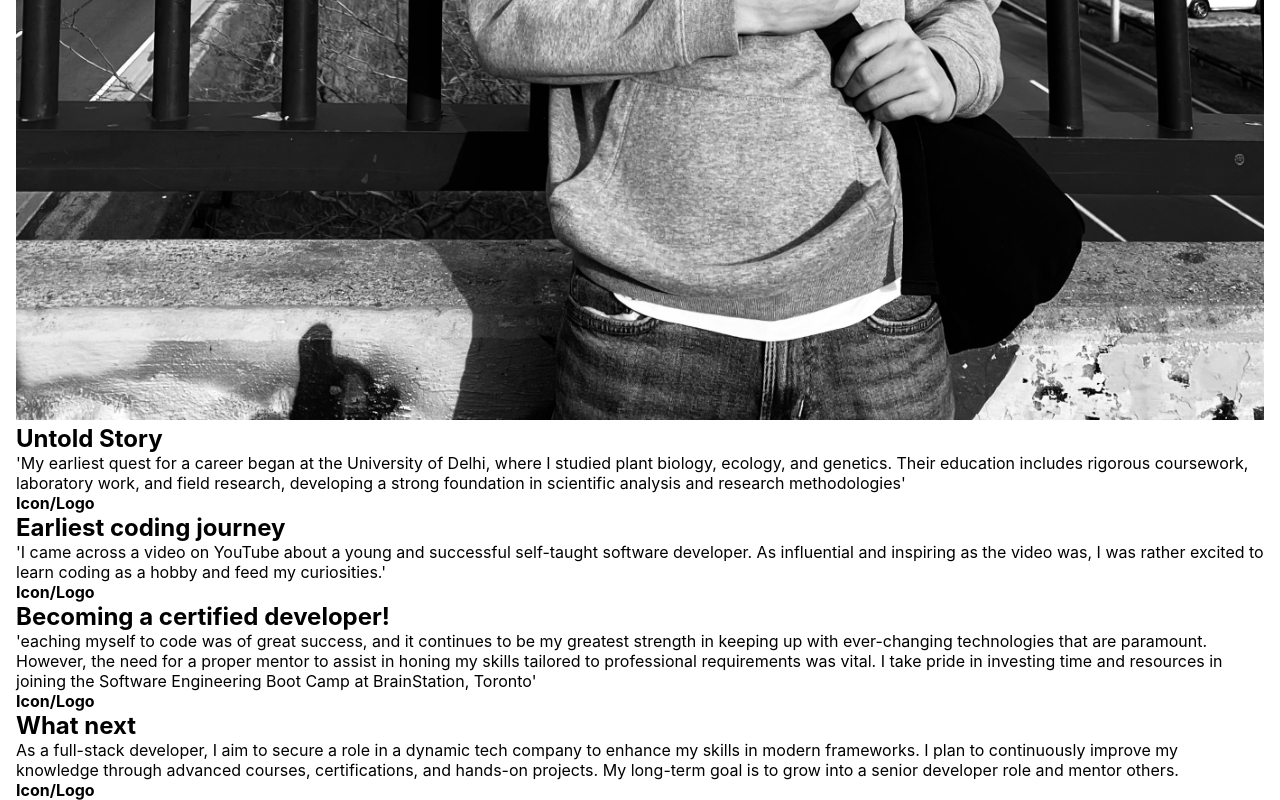
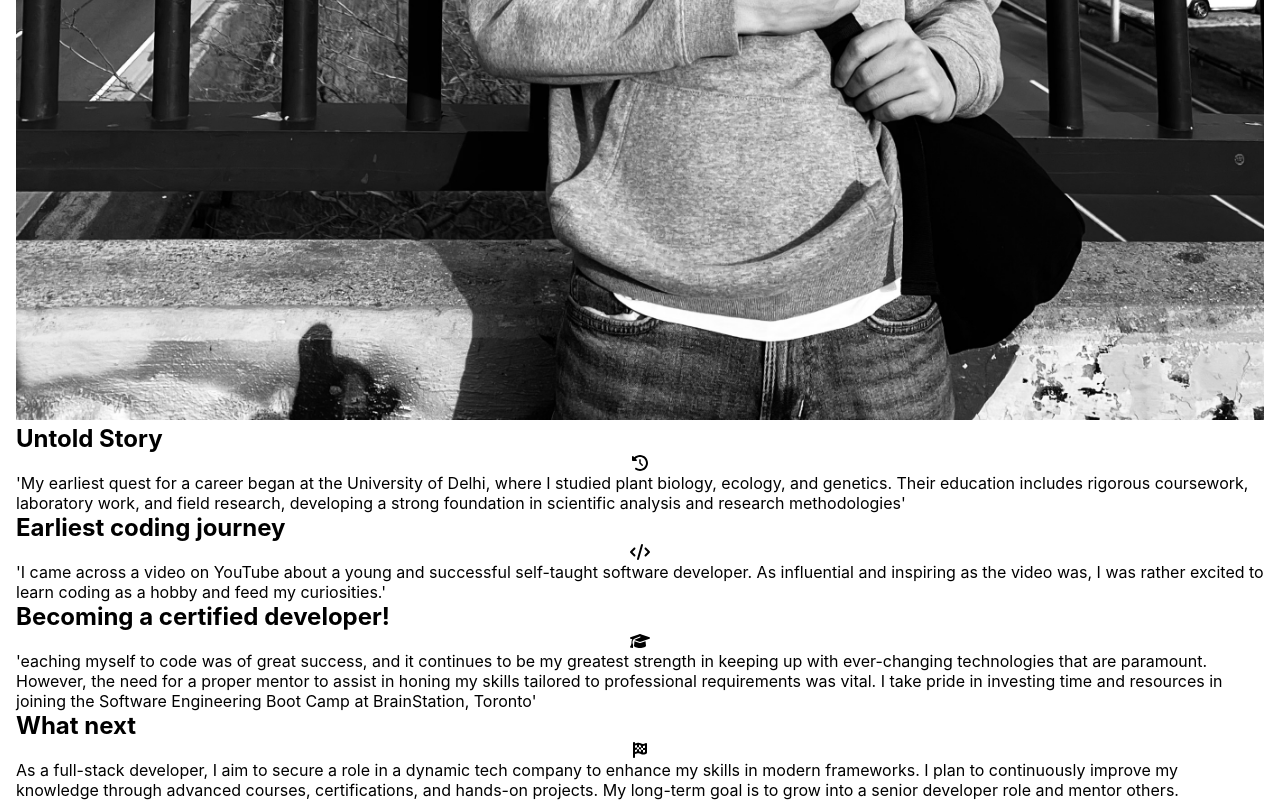
Before and after one commit to Tsedhondup/Portfolio, a React (Create React App) app: page /About in a window 1280 px wide. Shown: the part 1325-2125 px from the top of the page. Built offline with nearby package versions, Linux system fonts and the light colour scheme.

Commit message:
class names added

```diff
--- a/src/Components/AboutFirst/AboutFirst.js
+++ b/src/Components/AboutFirst/AboutFirst.js
@@ -10,69 +10,80 @@ import { FontAwesomeIcon } from "@fortawesome/react-fontawesome";
 const AboutFirst = () => {
   return (
     <section className="about-second">
-      <h1>About me </h1>
+      <h1 className="about-second__header">About me </h1>
       <div>
         <img src={profilePic} alt="author-photo" />
       </div>
-      <section>
+      <section className="about-text-container">
         {/* Untold story */}
-        <section>
-          <div>
-            <h2>Untold Story</h2>
+        <section className="about-text">
+          <div className="about-text__title">
+            <h2 className="about-text__title--text">Untold Story</h2>
+            <FontAwesomeIcon
+              icon={faHistory}
+              className="about-text__title--icon"
+            />
+          </div>
           <p>
             'My earliest quest for a career began at the University of Delhi,
             where I studied plant biology, ecology, and genetics. Their
             education includes rigorous coursework, laboratory work, and field
-              research, developing a strong foundation in scientific analysis
-              and research methodologies'
+            research, developing a strong foundation in scientific analysis and
+            research methodologies'
           </p>
-          </div>
-          <h1>Icon/Logo</h1>
         </section>
         {/* Earliest coding journey */}
-        <section>
-          <div>
-            <h2>Earliest coding journey</h2>
+        <section className="about-text">
+          <div className="about-text__title">
+            <h2 className="about-text__title--text">Earliest coding journey</h2>
+            <FontAwesomeIcon
+              icon={faCode}
+              className="about-text__title--icon"
+            />
+          </div>
           <p>
             'I came across a video on YouTube about a young and successful
-              self-taught software developer. As influential and inspiring as
-              the video was, I was rather excited to learn coding as a hobby and
-              feed my curiosities.'
+            self-taught software developer. As influential and inspiring as the
+            video was, I was rather excited to learn coding as a hobby and feed
+            my curiosities.'
           </p>
-          </div>
-          <h1>Icon/Logo</h1>
         </section>
         {/* Becoming a certified developer! */}
-        <section>
-          <div>
-            <h2>Becoming a certified developer!</h2>
+        <section className="about-text">
+          <div className="about-text__title">
+            <h2 className="about-text__title--text">
+              Becoming a certified developer!
+            </h2>
+            <FontAwesomeIcon
+              icon={faGraduationCap}
+              className="about-text__title--icon"
+            />
+          </div>
           <p>
-              'eaching myself to code was of great success, and it continues to
-              be my greatest strength in keeping up with ever-changing
-              technologies that are paramount. However, the need for a proper
-              mentor to assist in honing my skills tailored to professional
-              requirements was vital. I take pride in investing time and
-              resources in joining the Software Engineering Boot Camp at
-              BrainStation, Toronto'
+            'eaching myself to code was of great success, and it continues to be
+            my greatest strength in keeping up with ever-changing technologies
+            that are paramount. However, the need for a proper mentor to assist
+            in honing my skills tailored to professional requirements was vital.
+            I take pride in investing time and resources in joining the Software
+            Engineering Boot Camp at BrainStation, Toronto'
           </p>
-          </div>
-          <h1>Icon/Logo</h1>
         </section>
         {/* What next */}
-        <section>
-          <div>
-            <h2>What next</h2>
+        <section className="about-text">
+          <div className="about-text__title">
+            <h2 className="about-text__title--text">What next</h2>
+            <FontAwesomeIcon
+              icon={faFlagCheckered}
+              className="about-text__title--icon"
+            />
+          </div>
           <p>
-              As a full-stack developer, I aim to secure a role in a dynamic
-              tech company to enhance my skills in modern frameworks. I plan to
+            As a full-stack developer, I aim to secure a role in a dynamic tech
+            company to enhance my skills in modern frameworks. I plan to
             continuously improve my knowledge through advanced courses,
-              certifications, and hands-on projects. My long-term goal is to
-              grow into a senior developer role and mentor others.
+            certifications, and hands-on projects. My long-term goal is to grow
+            into a senior developer role and mentor others.
           </p>
-          </div>
-          <div>
-            <h1>Icon/Logo</h1>
-          </div>
         </section>
       </section>
     </section>
```
Lines whose indentation alone changed are shown as unchanged.
